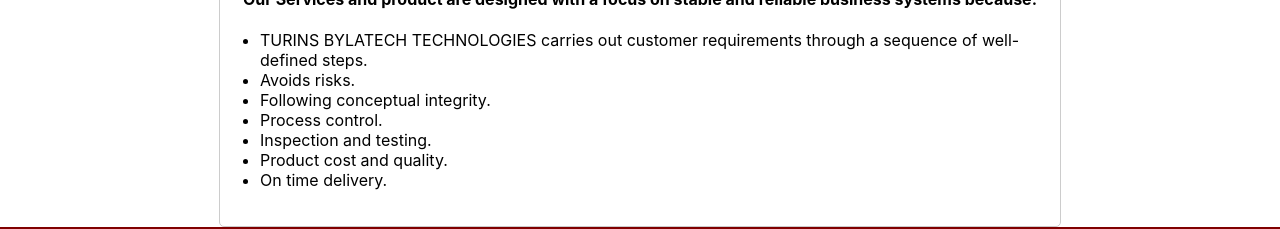
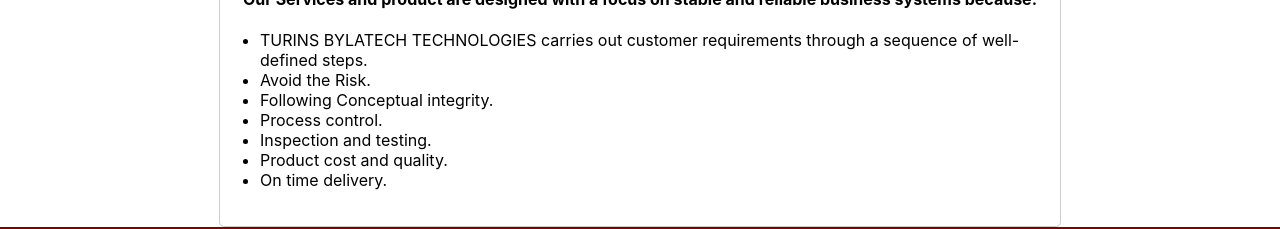
Before and after one commit to gorety86/turins, a React (Create React App) app: page / in a window 1280 px wide. Shown: the part 892-1121 px from the top of the page. Built offline with nearby package versions, Linux system fonts and the light colour scheme.

Commit message:
home.jsx changes

```diff
--- a/src/Pages/Home.jsx
+++ b/src/Pages/Home.jsx
@@ -76,8 +76,8 @@
             </h4>
               <ul style={{ listStyleType: 'disc', paddingLeft: '20px' }}>
                 <li>TURINS BYLATECH TECHNOLOGIES carries out customer requirements through a sequence of well-defined steps.</li>
-                <li>Avoids risks.</li>
-                <li>Following conceptual integrity.</li>
+                <li>Avoid the Risk.</li>
+                <li>Following Conceptual integrity.</li>
                 <li>Process control.</li>
                 <li>Inspection and testing.</li>
                 <li>Product cost and quality.</li>
```
